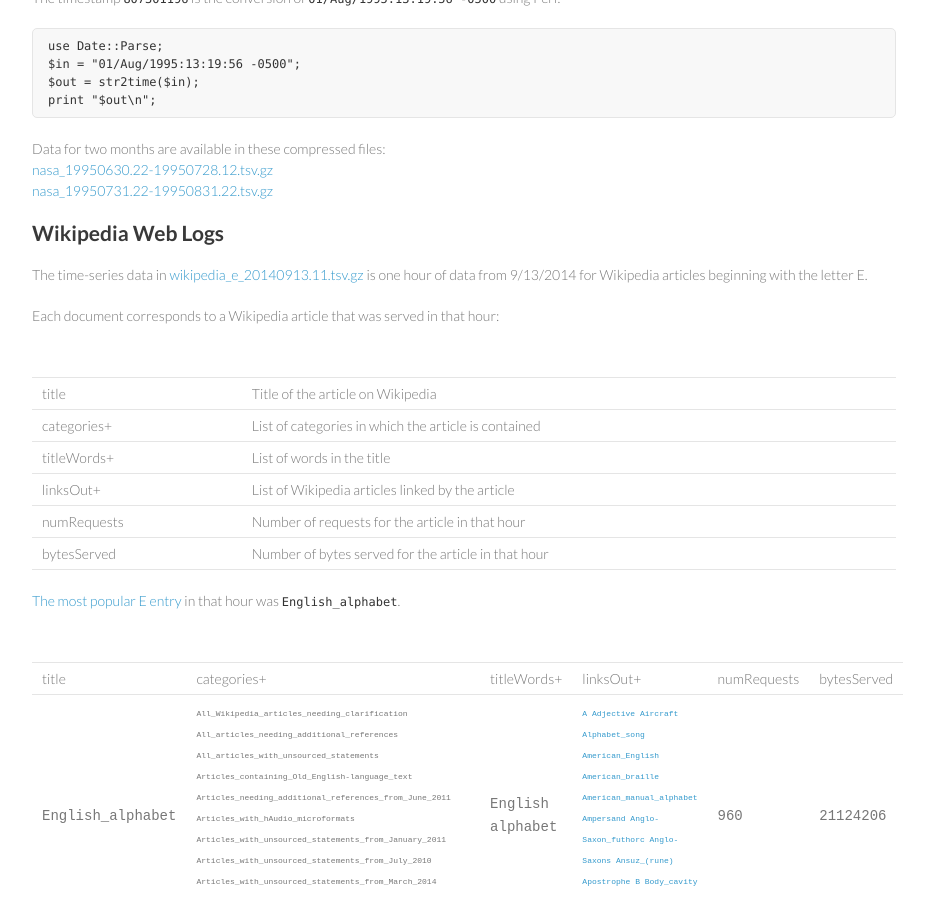
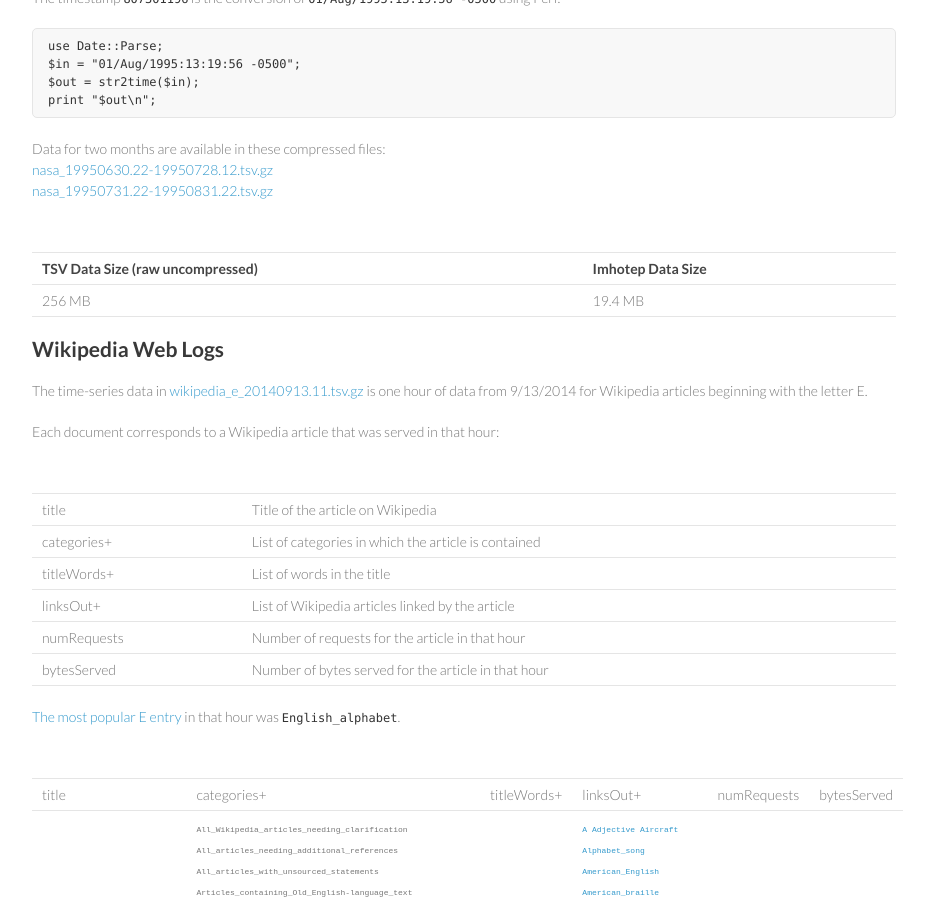
Before and after one commit to indeedeng/imhotep, a Jekyll site: the page built from docs/sample-data.md, in a window 1280 px wide and 900 px high, scrolled down 694 px. Shown: the whole window, without its empty margins (294-1228 px from the left). Built offline with Jekyll 4.4.1, drawn with Linux system fonts in a browser that asks for light colours; Markdown is read by kramdown in place of the engine named in the settings.

Commit message:
Add size data for nasa

```diff
--- a/docs/sample-data.md
+++ b/docs/sample-data.md
@@ -33,6 +33,11 @@
 Data for two months are available in these compressed files:<br>
 [nasa_19950630.22-19950728.12.tsv.gz](http://indeedeng.github.io/imhotep/files/nasa_19950630.22-19950728.12.tsv.gz)<br>
 [nasa_19950731.22-19950831.22.tsv.gz](http://indeedeng.github.io/imhotep/files/nasa_19950731.22-19950831.22.tsv.gz)
+
+| | |
+| TSV Data Size (raw uncompressed) | Imhotep Data Size |
+| ----- | ----- |
+| 256 MB | 19.4 MB |
 
 ## Wikipedia Web Logs
 The time-series data in [wikipedia_e_20140913.11.tsv.gz](http://indeedeng.github.io/imhotep/files/wikipedia_e_20140913.11.tsv.gz) is one hour of data from 9/13/2014 for Wikipedia articles beginning with the letter E.
```
